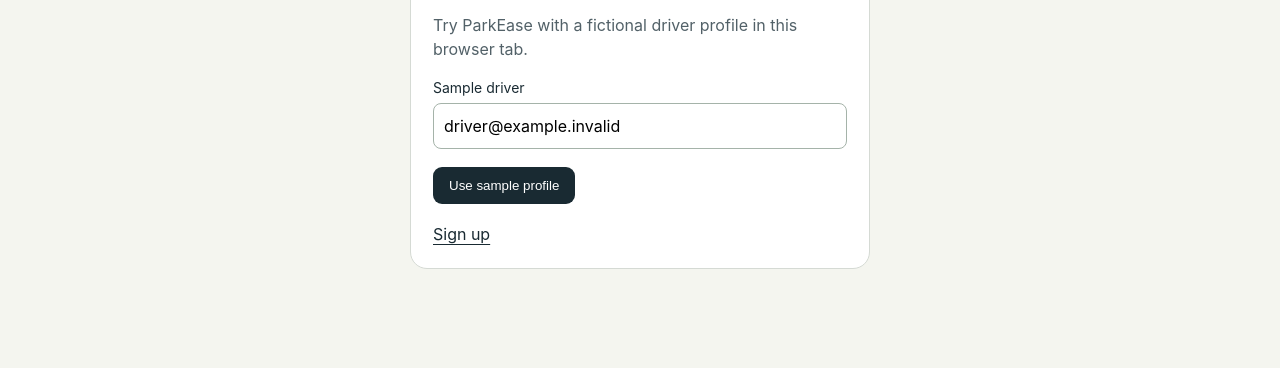
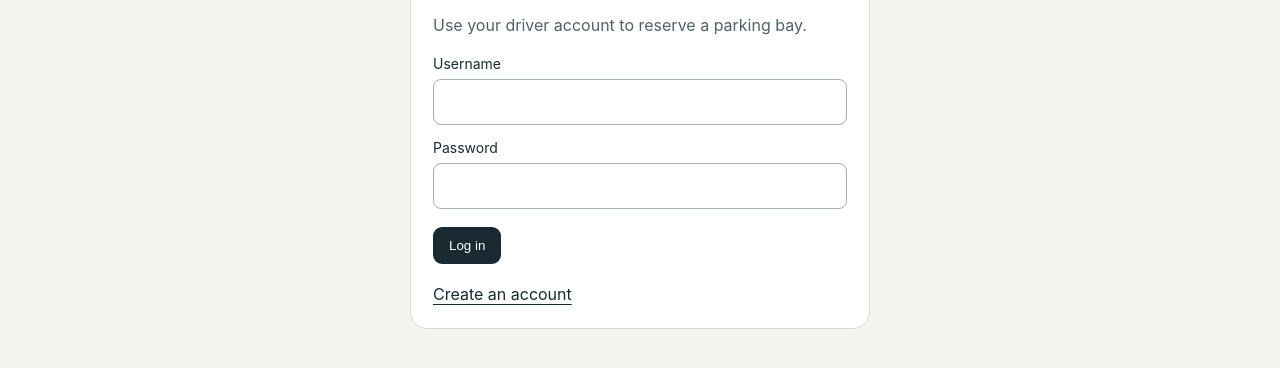
Before and after one commit to ruthvikreddyv/parkease, a plain HTML site: page public/login/index.html in a window 1280 px wide. Shown: the part 214-582 px from the top of the page. Drawn offline with Linux system fonts and the light colour scheme.

Commit message:
Update public/login for live parking

```diff
--- a/public/login/index.html
+++ b/public/login/index.html
@@ -1 +1,4 @@
-<!doctype html><html lang="en"><head><meta charset="utf-8"><meta name="viewport" content="width=device-width,initial-scale=1"><title>Log in · ParkEase</title><link rel="icon" href="/mark.svg"><link rel="stylesheet" href="/style.css"><script defer src="/account.js"></script></head><body><header><a class="brand" href="/"><img src="/mark.svg" alt="">ParkEase</a><a href="/">Parking overview</a></header><main class="panel account"><h1>Log in</h1><p>Try ParkEase with a fictional driver profile in this browser tab.</p><div id="start"><label for="email">Sample driver</label><input id="email" readonly value="driver@example.invalid"><button id="enter">Use sample profile</button><a href="/signup/">Sign up</a></div><div id="active" hidden><p role="status">Your demo driver profile is active.</p><a href="/">Explore the parking lot →</a><button id="exit">End session</button></div></main></body></html>
+<!doctype html><html lang="en"><head><meta charset="utf-8"><meta name="viewport" content="width=device-width,initial-scale=1"><title>Log in · ParkEase</title><link rel="icon" href="/mark.svg"><link rel="stylesheet" href="/style.css"><script defer src="/account.js"></script></head><body><header><a class="brand" href="/"><img src="/mark.svg" alt="">ParkEase</a><a href="/">Parking overview</a></header><main class="panel account"><h1>Log in</h1><p>Use your driver account to reserve a parking bay.</p>
+<form data-mode="login"><label for="username">Username</label><input id="username" name="username" autocomplete="username" minlength="3" maxlength="40" pattern="[a-zA-Z0-9_.\-]+" required>
+<label for="password">Password</label><input id="password" name="password" type="password" autocomplete="current-password" minlength="1" maxlength="128" required>
+<button type="submit">Log in</button></form><p role="status" id="notice"></p><a href="/signup/">Create an account</a></main></body></html>
```
